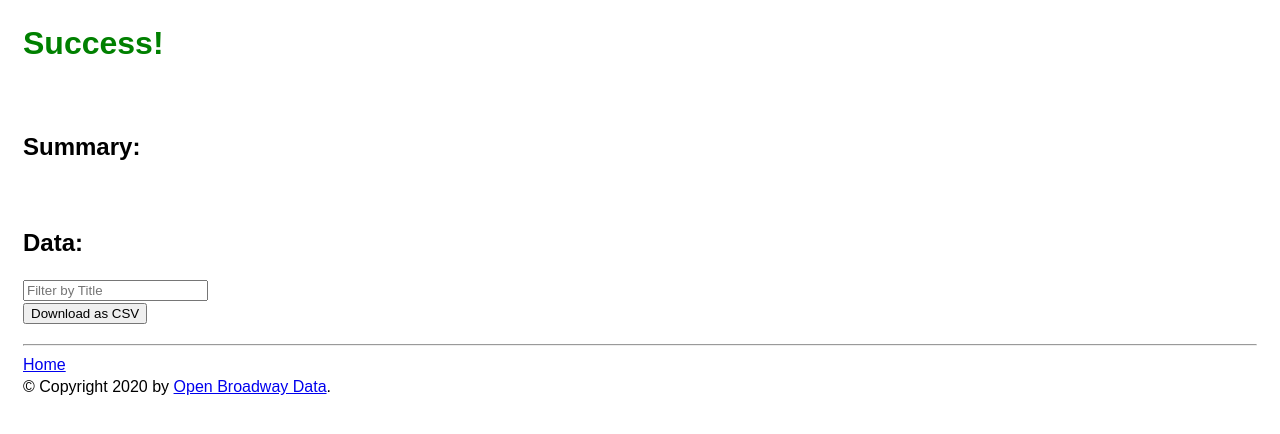
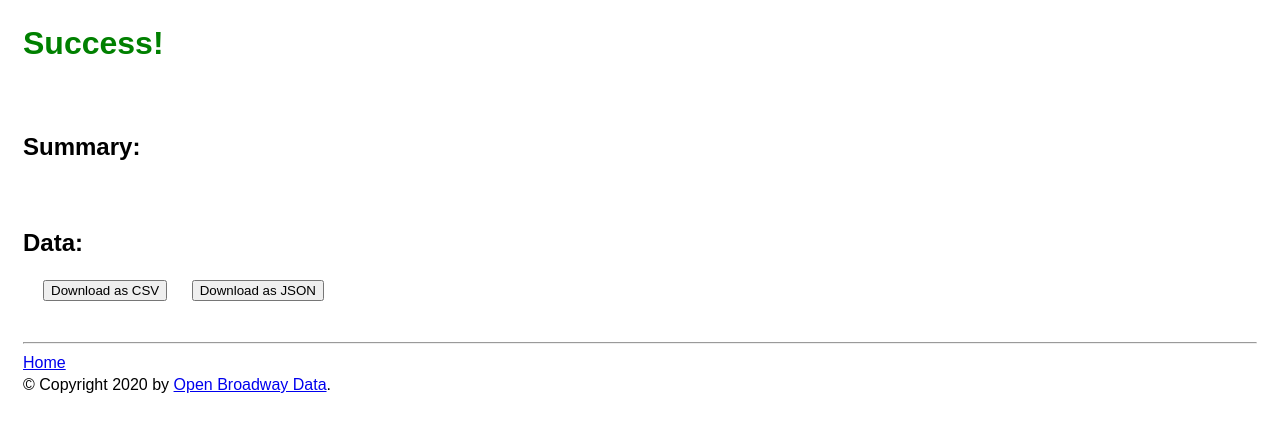
Before and after one commit to Broadway-Open-Data/Get-Data-App, a Flask app: template app/templates/display-data.html in a window 1280 px wide. Shown: the top 434 px of the page. Run offline with Flask 2, Linux system fonts and the light colour scheme; the template is opened without the code that fills it, so the values that code supplies are empty; parts of the project's set-up code (start-up, migrations or seed data) failed here and were passed over; some libraries are stand-ins or nearby versions.

Commit message:
allow summmary page to be displayed

```diff
--- a/app/app.py
+++ b/app/app.py
@@ -125,7 +125,7 @@ def get_data_advanced():
             # get rid of the csrf token
             del my_data["csrf_token"]
 
-            return redirect(url_for('get_data_advanced_sql',API_KEY=my_data.get("API_KEY"), query=my_data.get("query"), download_file=True))
+            return redirect(url_for('get_data_advanced_sql',API_KEY=my_data.get("API_KEY"), query=my_data.get("query"), display_data=True))
 
 
 
@@ -143,41 +143,37 @@ def get_data_advanced_sql():
     API_KEY = request.args.get('API_KEY')
     query = request.args.get('query')
 
-
-    # parser = reqparse.RequestParser()
-    # parser.add_argument('API_KEY', required=True, help='Your api key')
-    # parser.add_argument('query', required=True, help='Your sql query')
-    # args = parser.parse_args()
-
     # Validate the api key
     None
 
     # make the request
-    data = select_data_advanced(query)
+    df = select_data_advanced(query)
 
-    # return the request
-    result = {
-        "data":data,
-        "orient":"records",
-        "query":query,
-    }
 
-    if request.args.get('download_file'):
-        now = datetime.datetime.today().strftime("%Y-%m-%d %H_%M_%S")
-        return Response(json.dumps(result),
-                mimetype='application/json',
-                headers={'Content-Disposition':f'attachment;filename=open-broadway-data-{now}.json'})
+    if request.args.get('display_data'):
+        # Make data available for download
+        cache.set("my_data", df.to_dict(orient="records"))
+
+        # Render the page
+        return render_template('display-data.html', data = df.to_html(header="true", table_id="show-data"), title="Data")
+
     else:
+        # return the request
+        result = {
+            "data":df.to_json(orient='records'),
+            "orient":"records",
+            "query":query,
+        }
+
         return jsonify(result)
 
 
 # ------------------------------------------------------------------------------
 
 
-
-@app.route('/download-data/')
-def download_data():
-    """Download the data to the user as a csv..."""
+@app.route('/download-data/<file_format>')
+def download_data(file_format):
+    """Download the data to the user..."""
 
     # Retrieve the data from  user's request
     data = cache.get("my_data")
@@ -191,10 +187,18 @@ def download_data():
 
     df = pd.DataFrame.from_records(data)
 
-    csv_data = df.to_csv(index=False, encoding='utf-8')
+    if file_format=="csv":
+        data_out = df.to_csv(index=False, encoding='utf-8')
+    elif file_format=="json":
+        data_out = df.to_json(orient='records')
 
-    response = Response(csv_data,mimetype='text/csv')
-    response.headers.set("Content-Disposition", "attachment", filename="data.csv")
+    # Send the data out
+    now = datetime.datetime.today().strftime("%Y-%m-%d")
+
+    response = Response(
+        data_out,
+        mimetype=f"text/{file_format}",
+        headers={"Content-Disposition":f"attachment; filename=open-broadway-data {now}.{file_format}"})
 
     return response
 
--- a/app/connect_db.py
+++ b/app/connect_db.py
@@ -128,7 +128,7 @@ def select_data_advanced(query=""):
     # result = engine.execute(query)
     df = pd.read_sql(query, engine)
 
-    return df.to_json(orient='records')
+    return df
 
     # -  -  -  -  -  -  -  -  -  -  -  -  -  -  -  -  -  -  -  -  -  -  -  -  -
 
--- a/app/static/tables.css
+++ b/app/static/tables.css
@@ -31,3 +31,9 @@ tr:nth-child(even)  { background-color:#fff; }
 table#show-data .hover {
   background: rgba(248, 241, 132, .35);
 }
+
+
+.download-buttons > *{
+  display: inline-block;
+  margin: 0 0 20px 20px;
+}
--- a/app/static/tables.js
+++ b/app/static/tables.js
@@ -1,3 +1,4 @@
+// DON't USE -- IT'S TOO SLOW...
 
 // Only allow once the page is finished loading...
 document.addEventListener("DOMContentLoaded", function() {
--- a/app/templates/display-data.html
+++ b/app/templates/display-data.html
@@ -9,8 +9,10 @@
   {{ summary|safe }}
   <br>
   <h2>Data:</h2>
-  <input type="search" id="search" placeholder="Filter by Title"><br>
-  <a href="/download-data/"><button>Download as CSV</button></a><br>
+  <div class="download-buttons">
+    <a href="/download-data/csv"><button>Download as CSV</button></a>
+    <a href="/download-data/json"><button>Download as JSON</button></a>
+  </div>
 
   <div class="table-container">
   {{ data|safe }}
--- a/app/templates/layout.html
+++ b/app/templates/layout.html
@@ -5,7 +5,7 @@
     <link rel="stylesheet" href="{{ url_for('static', filename='base.css') }}">
     <link rel="stylesheet" href="{{ url_for('static', filename='tables.css') }}">
 
-    <script src="//ajax.googleapis.com/ajax/libs/jquery/1.9.1/jquery.min.js"></script>
+    <!-- <script src="//ajax.googleapis.com/ajax/libs/jquery/1.9.1/jquery.min.js"></script> -->
     <script>window.jQuery || document.write('<script src="{{
       url_for('static', filename='jquery.js') }}">\x3C/script>')</script>
 
```
